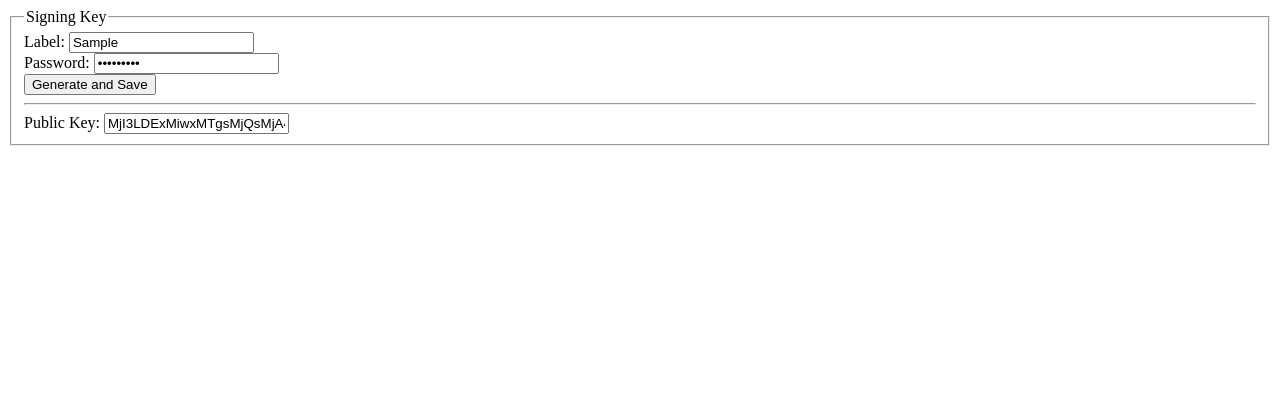
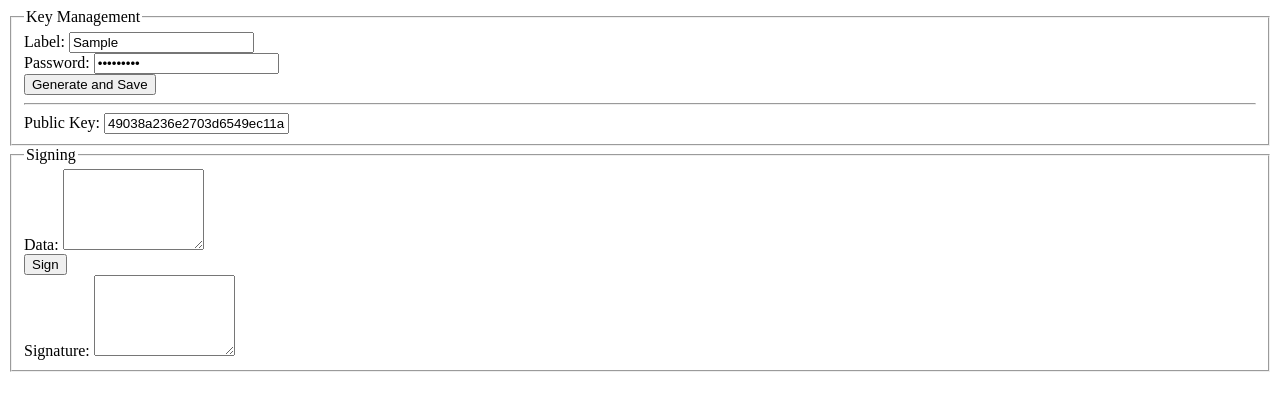
Before and after one commit to JoshOrndorff/RChain-Status, a browser extension: page sigui/tool.html in a window 1280 px wide. Both pictures are taken after typing "Sample", "Sample123" into the empty fields and a click on the button "Generate and Save". Drawn offline with Linux system fonts and the light colour scheme.

Commit message:
sigui: signing works!
  - refactored sigTool: moved ui to popup

```diff
--- a/sigui/sigTool.js
+++ b/sigui/sigTool.js
@@ -1,4 +1,8 @@
-/* global btoa, unescape, encodeURIComponent */
+/* global unescape, encodeURIComponent */
+
+const def = obj => Object.freeze(obj);
+const utf8 = s => Uint8Array.from(unescape(encodeURIComponent(s)));
+
 
 /**
  * @param ext ref [compat][1]
@@ -9,66 +13,108 @@
 export default function popup(document, { chrome, browser }, nacl) {
   const byId = id => document.getElementById(id);
 
-  const localStorage = browser ? browser.storage.local : {
+  const localStorage = browser ? browser.storage.local : def({
     set: items => asPromise(chrome, callback => chrome.storage.local.set(items, callback)),
     get: key => asPromise(chrome, callback => chrome.storage.local.get(key, callback)),
-  };
+  });
+
+  function showPubKey({ label, pubKey }) {
+    byId('label').value = label;
+    byId('pubKey').value = pubKey;
+  }
+
+  function lose(doing, exc) {
+    byId('status').textContent = `failed ${doing}: ${exc.message}`;
+    console.log(exc);
+  }
 
   document.addEventListener('DOMContentLoaded', () => {
-    sigTool(byId, localStorage, nacl);
+    const tool = sigTool(localStorage, nacl);
+    tool.getKey()
+      .then(showPubKey)
+      .catch(oops => lose('get key', oops));
+
+    byId('save').addEventListener('click', (ev) => {
+      byId('status').textContent = '';
+
+      tool.generate({
+        label: byId('label').value,
+        password: byId('password').value,
+      })
+        .then(showPubKey)
+        .catch(oops => lose('generate key', oops));
+      ev.preventDefault();
+    });
+
+    byId('sign').addEventListener('click', (ev) => {
+      const data = JSON.parse(byId('data').value);
+      tool.getKey()
+        .catch(oops => lose('get key', oops))
+        .then((signingKey) => {
+          const sig = tool.signData(data, signingKey, byId('password').value);
+          byId('sig').value = sig;
+        });
+      ev.preventDefault();
+    });
   });
 }
 
 
-function sigTool(byId, local, nacl) {
+function sigTool(local, nacl) {
   /* Assigning to params is the norm for DOM stuff. */
   /* eslint-disable no-param-reassign */
 
-  function getFormData() {
+  function getKey() {
+    return local.get('signingKey').then(({ signingKey }) => signingKey);
+  }
+
+  function generate({ label, password }) {
+    const signingKey = encryptedKey(nacl.sign.keyPair(), { label, password });
+    return local.set({ signingKey }).then(() => signingKey);
+  }
+
+  function encryptedKey(keyPair, { label, password }) {
+    const sk = encryptWithNonce(keyPair.secretKey, passKey(password));
+
     return {
-      label: byId('label').value,
-      password: byId('password').value,
+      label,
+      secretKey: {
+        nonce: b2h(sk.nonce),
+        cipherText: b2h(sk.cipherText),
+      },
+      pubKey: b2h(keyPair.publicKey),
     };
   }
 
-  function showPubKey(signingKey) {
-    byId('label').value = signingKey.label;
-    byId('pubKey').value = signingKey.pubKey;
+  /**
+   * Hash text password to get bytes for secretbox key.
+   */
+  function passKey(password) {
+    return nacl.hash(utf8(password)).slice(0, nacl.secretbox.keyLength);
   }
 
-  byId('save').addEventListener('click', (ev) => {
-    byId('status').textContent = '';
-    const signingKey = generate(getFormData(), nacl);
-    showPubKey(signingKey);
-    local.set({ signingKey })
-      .catch((oops) => {
-        byId('status').textContent = `failed to save key: ${oops.message}`;
-        console.log(oops);
-      });
+  function encryptWithNonce(message, key) {
+    const nonce = nacl.randomBytes(nacl.secretbox.nonceLength);
+    const cipherText = nacl.secretbox(message, nonce, key);
+    return { cipherText, nonce };
+  }
 
-    ev.preventDefault();
-  });
+  function signData(data, signingKey, password) {
+    const nonce = h2b(signingKey.secretKey.nonce);
+    const box = h2b(signingKey.secretKey.cipherText);
+    const secretKey = nacl.secretbox.open(box, nonce, passKey(password));
 
-  local.get('signingKey')
-    .then(item => showPubKey(item.signingKey))
-    .catch((oops) => { console.log('failed to get signingKey:', oops); });
+    if (!secretKey) {
+      throw new Error('bad password');
+    }
+
+    const message = utf8(JSON.stringify(data));
+    return b2h(nacl.sign.detached(message, secretKey));
+  }
+
+  return def({ getKey, generate, signData });
 }
 
-
-function generate({ label, password }, nacl) {
-  const utf8 = s => Uint8Array.from(unescape(encodeURIComponent(s)));
-  const storeKey = nacl.hash(utf8(password)).slice(0, nacl.secretbox.keyLength);
-  const nonce = nacl.randomBytes(nacl.secretbox.nonceLength);
-  const newKeyPair = nacl.sign.keyPair();
-  const encryptedKey = nacl.secretbox(newKeyPair.secretKey, nonce, storeKey);
-
-  return {
-    label,
-    nonce: btoa(nonce),
-    encryptedKey: btoa(encryptedKey),
-    pubKey: btoa(newKeyPair.publicKey),
-  };
-}
 
 /**
  * Adapt callback-style API using Promises.
@@ -97,3 +143,34 @@ function asPromise(chrome, calling) {
 
   return new Promise(executor);
 }
+
+
+// ack: https://gist.github.com/tauzen/3d18825ae41ff3fc8981
+function b2h(uint8arr) {
+  if (!uint8arr) {
+    return '';
+  }
+
+  let hexStr = '';
+  for (let i = 0; i < uint8arr.length; i += 1) {
+    let hex = (uint8arr[i] & 0xff).toString(16); // eslint-disable-line no-bitwise
+    hex = (hex.length === 1) ? `0${hex}` : hex;
+    hexStr += hex;
+  }
+
+  return hexStr;
+}
+
+
+function h2b(str) {
+  if (!str) {
+    return new Uint8Array();
+  }
+
+  const a = [];
+  for (let i = 0, len = str.length; i < len; i += 2) {
+    a.push(parseInt(str.substr(i, 2), 16));
+  }
+
+  return new Uint8Array(a);
+}
--- a/sigui/tool.html
+++ b/sigui/tool.html
@@ -5,13 +5,25 @@
   </head>
   <body>
     <fieldset>
-      <legend>Signing Key</legend>
+      <legend>Key Management</legend>
       <div><label>Label: <input id="label" /></label></div>
       <div><label>Password: <input id="password" type="password" /></label></div>
       <button id="save">Generate and Save</button>
       <hr />
       <div><label>Public Key: <input id="pubKey" readonly="readonly" /></label></div>
     </fieldset>
+
+    <fieldset>
+      <legend>Signing</legend>
+      <div><label>Data:
+          <textarea id="data" rows="5" cols="15"></textarea>
+      </label></div>
+      <button id="sign">Sign</button>
+      <div><label>Signature:
+          <textarea id="sig" rows="5" cols="15" readonly="readonly"></textarea>
+      </label></div>
+    </fieldset>
+
     <div id="status"></div>
 <!-- issue: how to use nacl as a module from the browser? -->
 <script src="lib/nacl-fast.min.js"></script>
```
